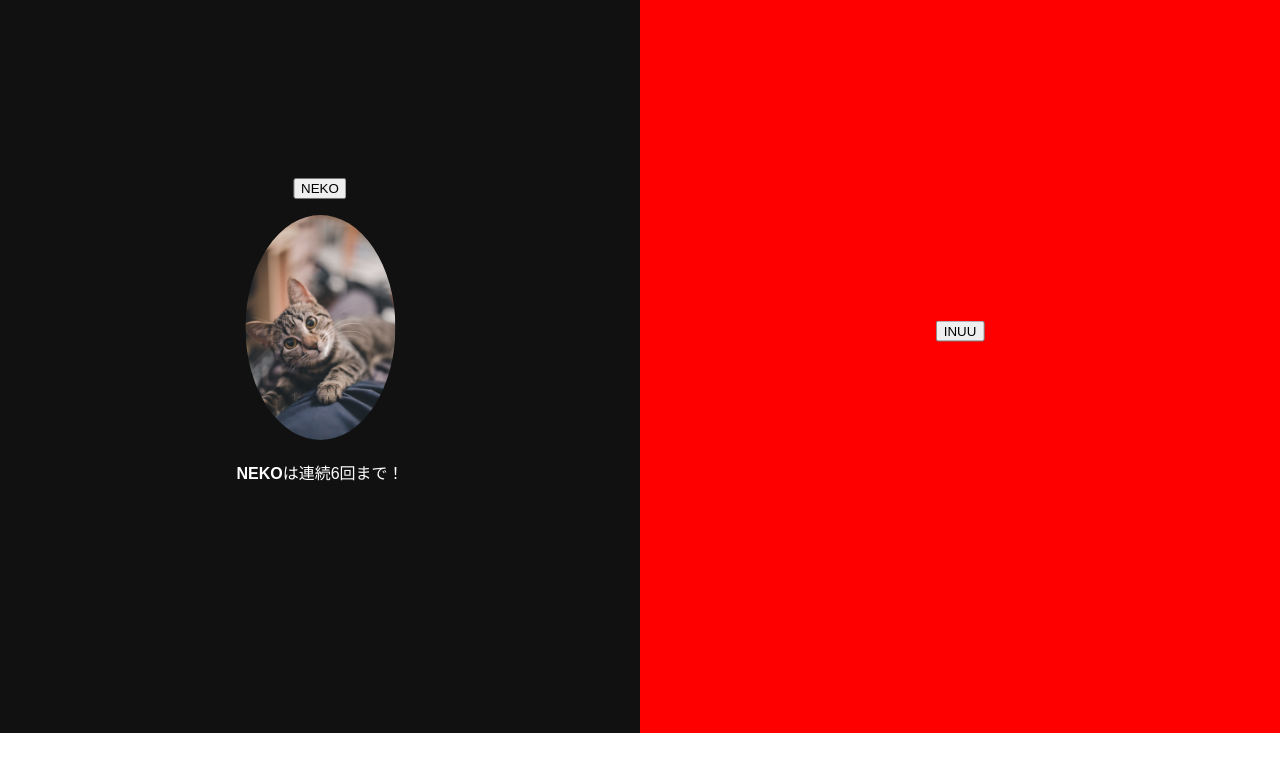
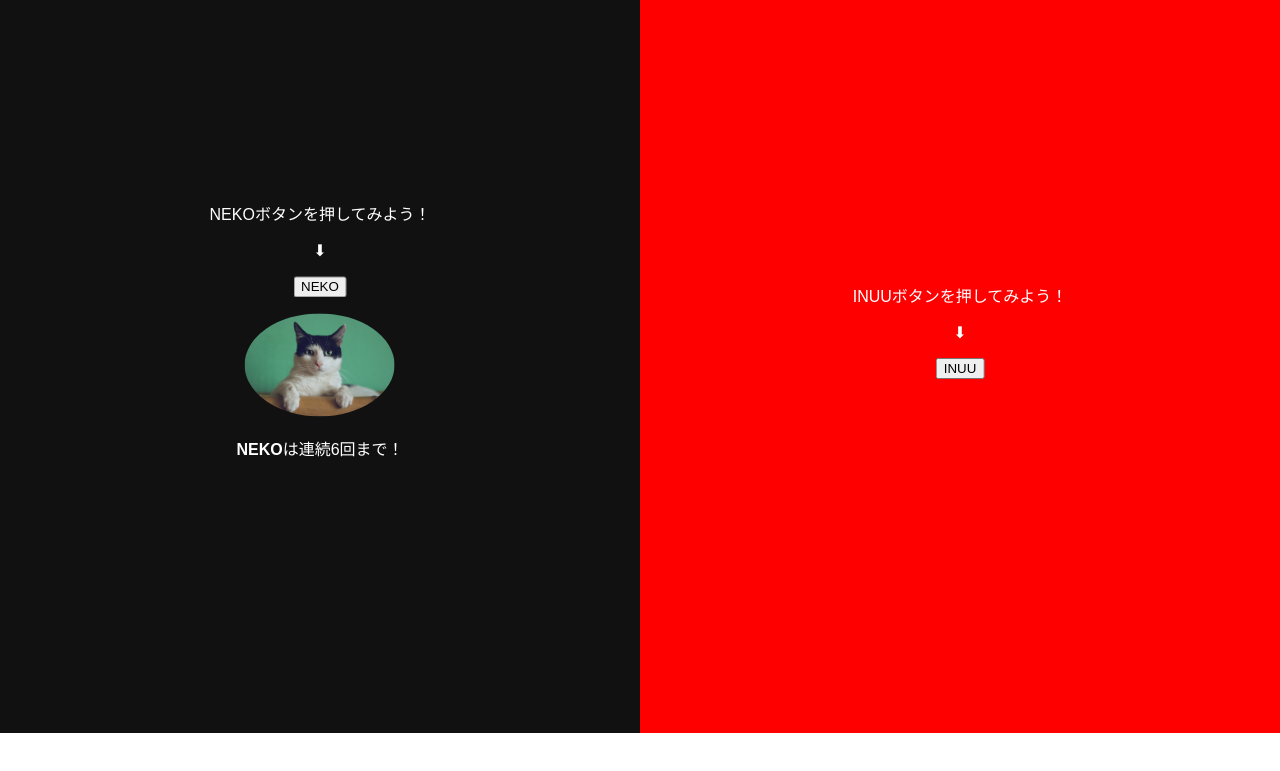
Before and after one commit to Researcher-H/display_image, a plain HTML site: page contents/js006.html in a window 1280 px wide. Both pictures are taken after a click on the button "NEKO". Shown: the part 87-858 px from the top of the page. Drawn offline with Linux system fonts and the light colour scheme.

Commit message:
add files

```diff
--- a/contents/js006.html
+++ b/contents/js006.html
@@ -39,7 +39,8 @@
         <br>
 
         <div id="js_container">
-          <!-- <p>"</p> -->
+          <p>NEKOボタンを押してみよう！</p>
+          <p>&#x2b07;</p>
           <button onclick="timeout()">NEKO</button>
           <strong>
             <p style="color:blue" id="cat">The JS text here</p>
@@ -69,7 +70,8 @@
         <br>
 
         <div id="js_container">
-          <!-- <p>"</p> -->
+          <p>INUUボタンを押してみよう！</p>
+          <p>&#x2b07;</p>
           <button onclick="runpersec_dog()">INUU</button>
           <strong>
             <p style="color:blue" id="dog">The JS text here</p>
--- a/js/js006.js
+++ b/js/js006.js
@@ -96,7 +96,7 @@ function timeout() {
       }
 
       timeout();
-  }, 1500);
+  }, 1000);
 }
 
 // function runpersec_cat() {
```
